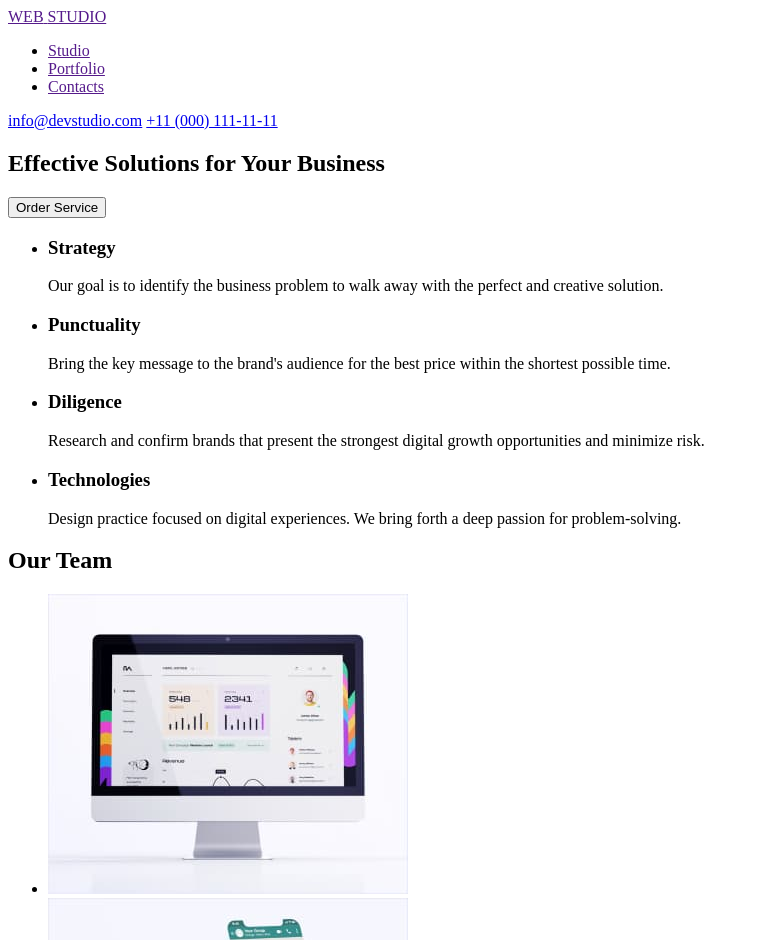
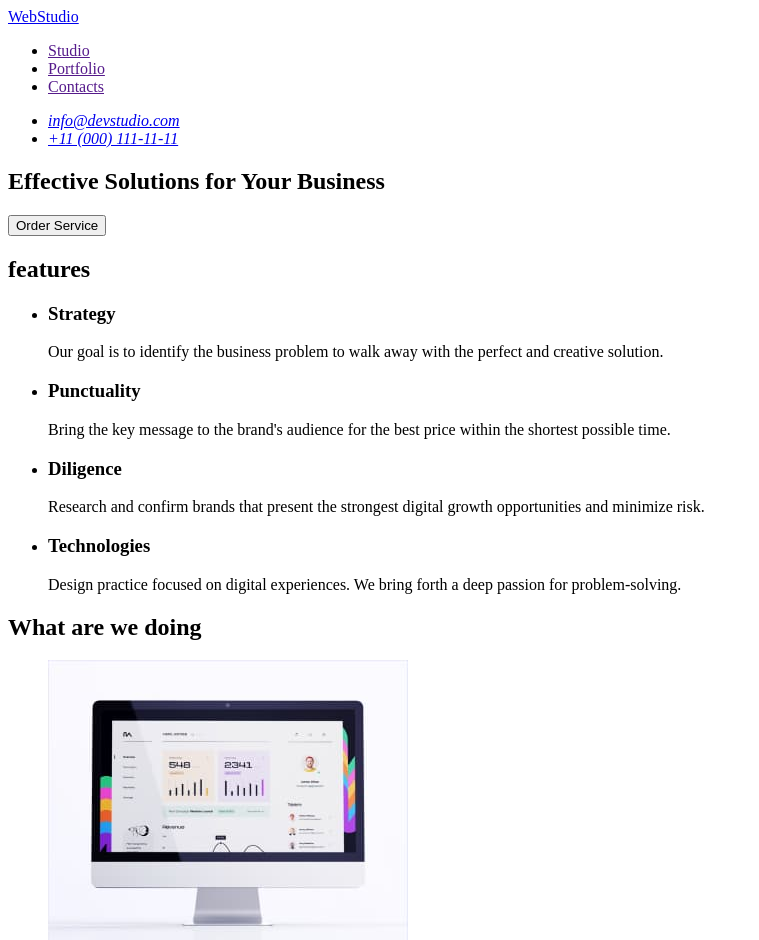
Before and after one commit to ginkosoul/goit-markup-hw-01, a plain HTML site: page index.html in a window 1280 px wide. Shown: the top 940 px of the page, without its empty margins (0-759 px from the left). Drawn offline with Linux system fonts and the light colour scheme.

Commit message:
Update index.html

```diff
--- a/index.html
+++ b/index.html
@@ -9,18 +9,23 @@
   <body>
     <header>
       <nav>
-        <a href="">
-          <span>WEB</span>
-          <span>STUDIO</span>
-        </a>
+        <a href="./index.html">WebStudio</a>
         <ul>
           <li><a href="">Studio</a></li>
           <li><a href="">Portfolio</a></li>
           <li><a href="">Contacts</a></li>
         </ul>
       </nav>
-      <a href="mailto:info@devstudio.com">info@devstudio.com</a>
-      <a href="tel:+110001111111">+11 (000) 111-11-11</a>
+      <address>
+        <ul>
+          <li>
+            <a href="mailto:info@devstudio.com">info@devstudio.com</a>
+          </li>
+          <li>
+            <a href="tel:+110001111111">+11 (000) 111-11-11</a>
+          </li>
+        </ul>
+      </address>
     </header>
     <main>
       <section>
@@ -28,6 +33,7 @@
         <button type="button">Order Service</button>
       </section>
       <section>
+        <h2>features</h2>
         <ul>
           <li>
             <h3>Strategy</h3>
@@ -58,7 +64,9 @@
             </p>
           </li>
         </ul>
-        <h2>Our Team</h2>
+      </section>
+      <section>
+        <h2>What are we doing</h2>
         <ul>
           <li>
             <img
@@ -133,10 +141,7 @@
       </section>
     </main>
     <footer>
-      <a href="">
-        <span>WEB</span>
-        <span>STUDIO</span>
-      </a>
+      <a href="./index.html">WebStudio</a>
       <p>
         Increase the flow of customers and sales for your business with digital
         marketing & growth solutions.
```
